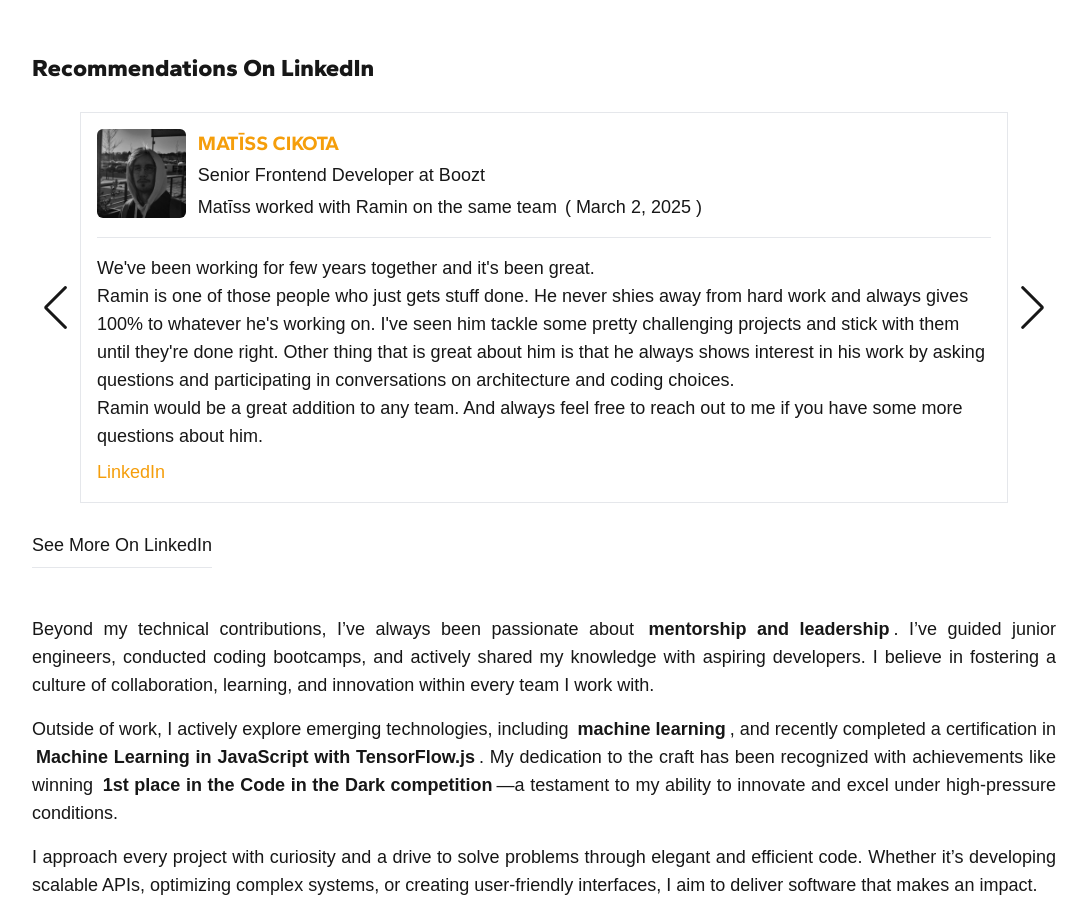
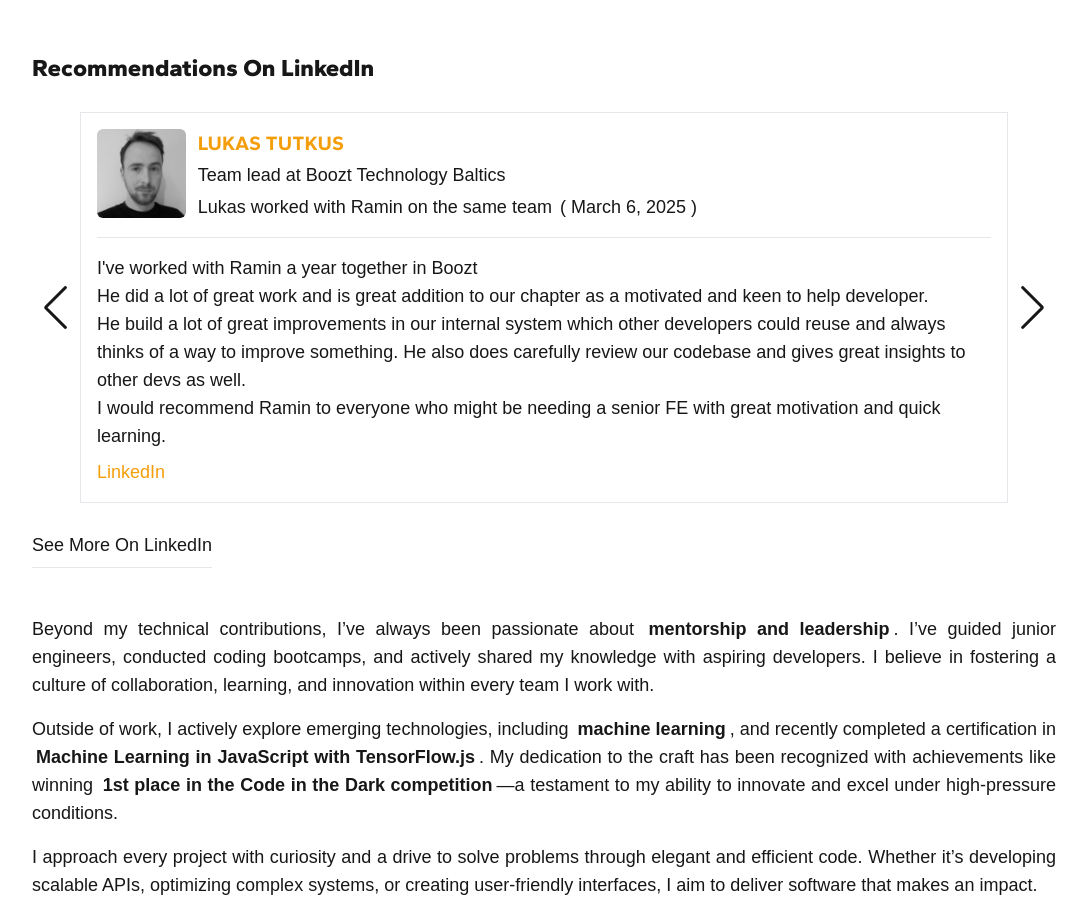
Before and after one commit to raminr77/raminr77.github.io, a Next.js app: page /about-me in a window 1280 px wide. Shown: the part 1040-1949 px from the top of the page, without its empty margins (96-1183 px from the left). Built offline with nearby package versions, Linux system fonts and the light colour scheme; a web font is replaced by a local one.

Commit message:
feat: Add Lukas Tutkus recommendation

```diff
--- a/src/data/recommendations.ts
+++ b/src/data/recommendations.ts
@@ -10,6 +10,16 @@ export interface RecommendationItem {
 }
 
 export const RECOMMENDATIONS: RecommendationItem[] = [
+  {
+    id: 17,
+    fullName: 'Lukas Tutkus',
+    title: 'Team lead at Boozt Technology Baltics',
+    text: "I've worked with Ramin a year together in Boozt <br /> He did a lot of great work and is great addition to our chapter as a motivated and keen to help developer. <br /> He build a lot of great improvements in our internal system which other developers could reuse and always thinks of a way to improve something. He also does carefully review our codebase and gives great insights to other devs as well. <br /> I would recommend Ramin to everyone who might be needing a senior FE with great motivation and quick learning.",
+    date: 'March 6, 2025',
+    caption: 'Lukas worked with Ramin on the same team',
+    url: 'https://www.linkedin.com/in/lukas-tutkus-08657815b/',
+    imageURL: '/images/linkedIn-profiles/lukas-tutkus.jpeg'
+  },
   {
     id: 16,
     fullName: 'Matīss Cikota',
```
Also changed, not shown: public/images/linkedIn-profiles/lukas-tutkus.jpeg (added).
